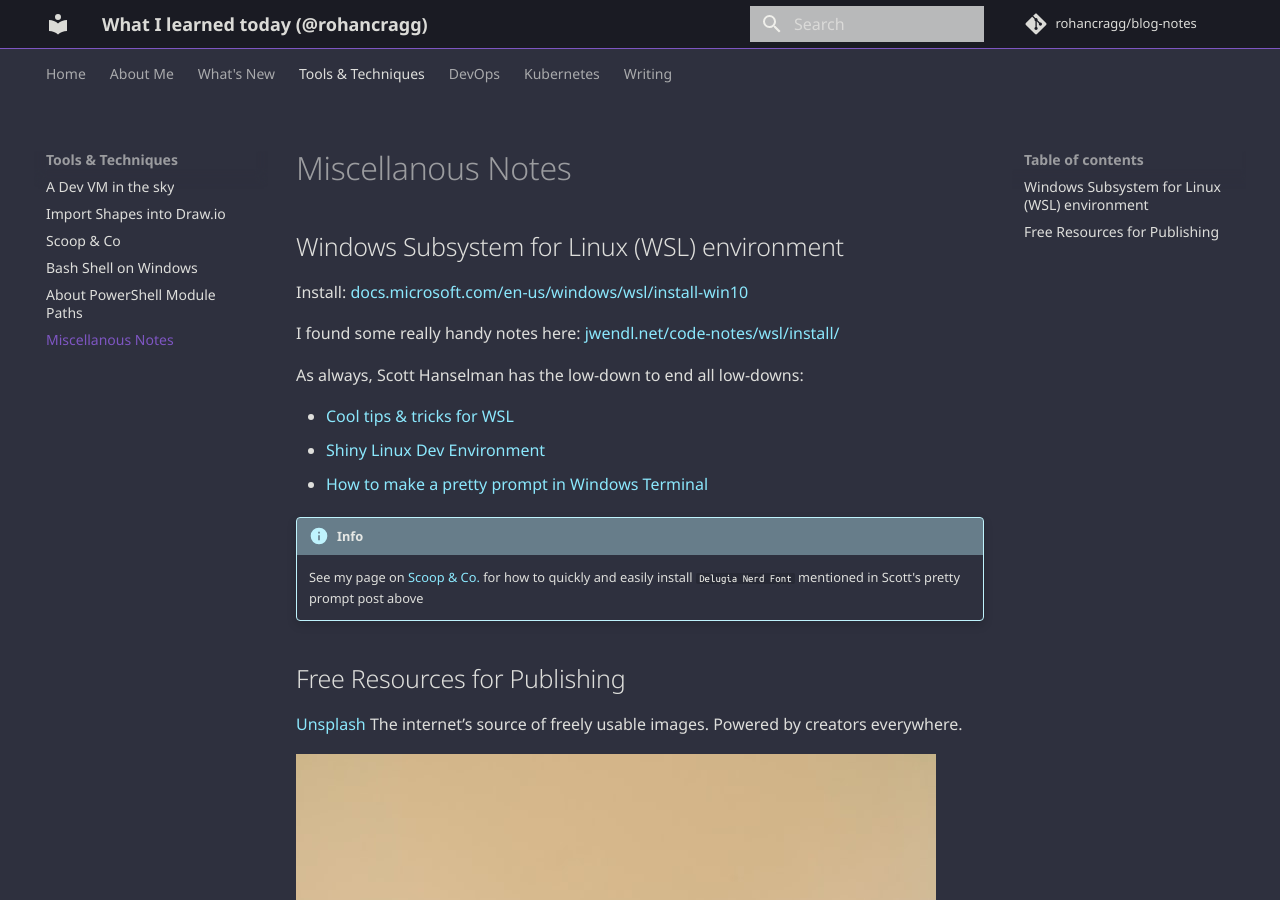
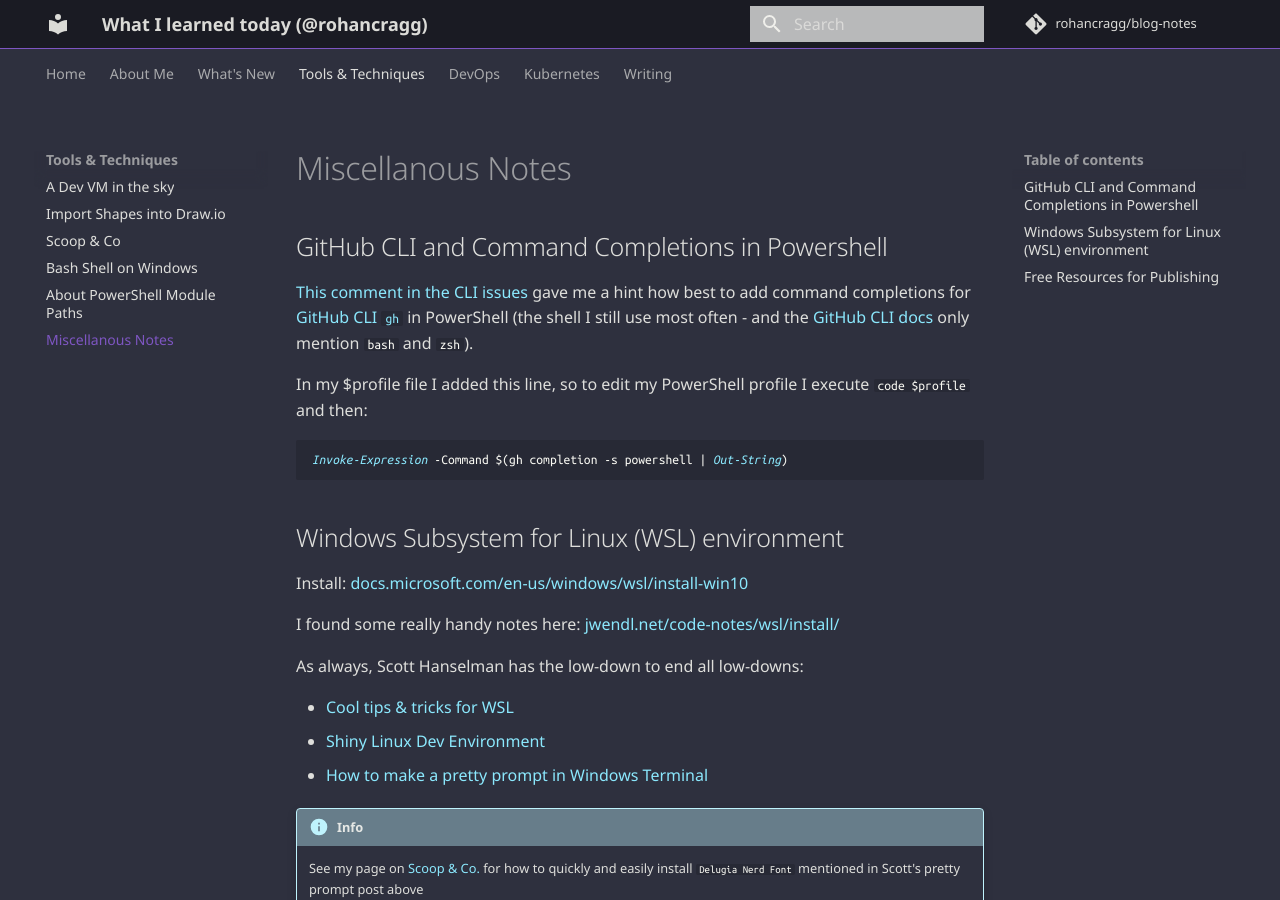
Before and after one commit to rohancragg/blog-notes, an MkDocs documentation site: the page built from docs/misc/misc.md, in a window 1280 px wide and 900 px high. Built offline with MkDocs 1.6.1 and Material for MkDocs 9.7.7, drawn with Linux system fonts in a browser that asks for light colours; comment, search, counter and statistics services are not loaded; old or Windows-style settings are respelled for this version of MkDocs.

Commit message:
Note on GitHub CLI

````diff
--- a/docs/misc/misc.md
+++ b/docs/misc/misc.md
@@ -6,6 +6,16 @@
     - Rohan Cragg
 date: 2020-02-04
 ---
+
+## GitHub CLI and Command Completions in Powershell
+
+[This comment in the CLI issues](https://github.com/cli/cli/issues/695#issuecomment-619247050) gave me a hint how best to add command completions for [GitHub CLI `gh`](https://cli.github.com/) in PowerShell (the shell I still use most often - and the [GitHub CLI docs](https://cli.github.com/manual/gh_completion) only mention `bash` and `zsh`).
+
+In my $profile file I added this line, so to edit my PowerShell profile I execute `code $profile` and then:
+
+```powershell
+Invoke-Expression -Command $(gh completion -s powershell | Out-String)
+```
 
 ## Windows Subsystem for Linux (WSL) environment
 
````
